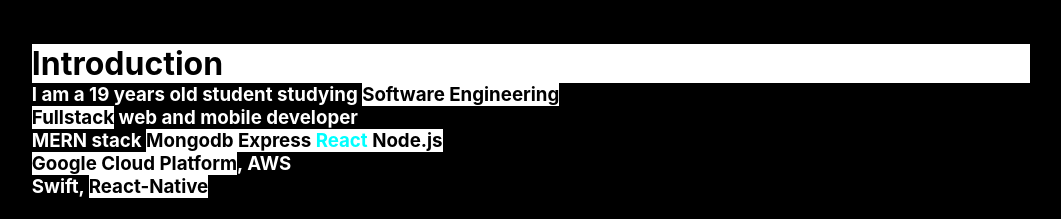
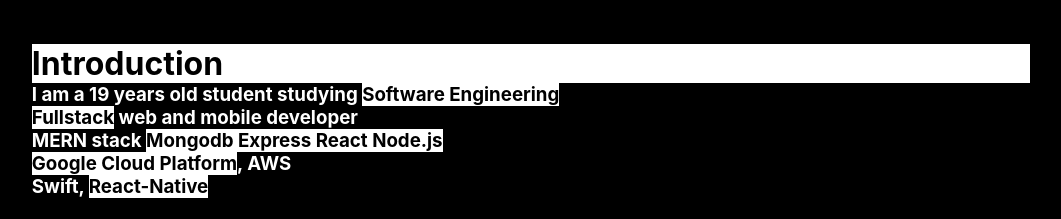
Before and after one commit to Ziyangll/ziyangdev, a React (Create React App) app: page / in a window 1280 px wide. Shown: the part 900-1119 px from the top of the page, without its empty margins (109-1170 px from the left). Built offline with nearby package versions, Linux system fonts and the light colour scheme.

Commit message:
remove some noise

```diff
--- a/src/components/home/About.jsx
+++ b/src/components/home/About.jsx
@@ -7,7 +7,7 @@
         <h1 class="title-text">Introduction</h1>
         <h3 class="text">I am a 19 years old student studying <span class="title-text">Software Engineering</span></h3>
         <h3 class="text"><span class="title-text">Fullstack</span> web and mobile developer</h3>
-        <h3 class="text">MERN stack <span class="title-text">Mongodb Express <span className="persona-text-two">React</span> Node.js</span>
+        <h3 class="text">MERN stack <span class="title-text">Mongodb Express <span>React</span> Node.js</span>
         </h3>
         <h3 class="text"><span class="title-text">Google Cloud Platform</span>, AWS</h3>
         <h3 class="text">Swift, <span class="title-text">React-Native</span></h3>
```
